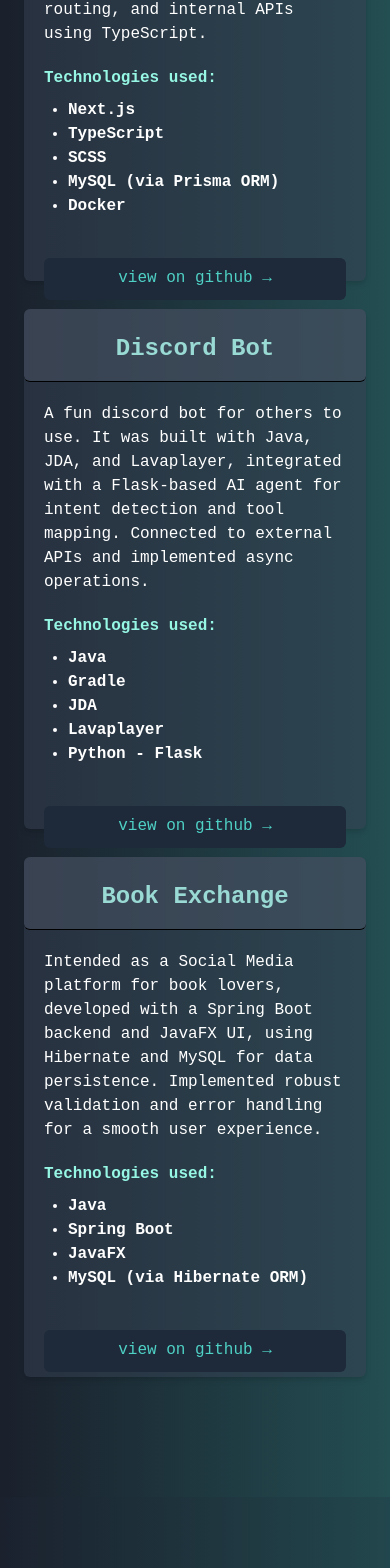
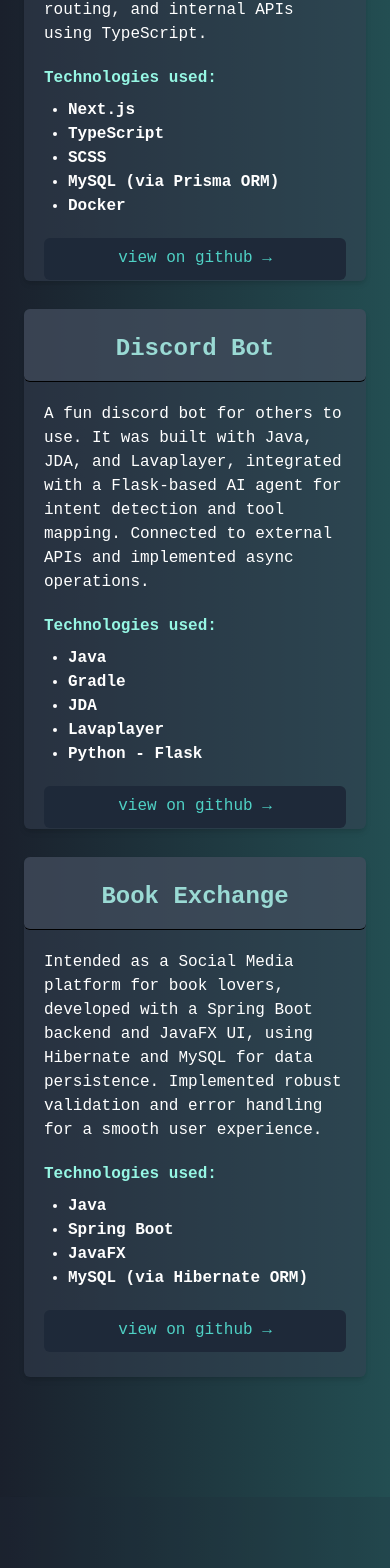
Before and after one commit to Loender/portfolio, a Next.js app: page / in a window 390 px wide. Shown: the part 4831-6399 px from the top of the page. Built offline with nearby package versions, Linux system fonts and the light colour scheme.

Commit message:
mobile fix #3 ? :(

```diff
--- a/src/components/Projects.tsx
+++ b/src/components/Projects.tsx
@@ -33,7 +33,7 @@
               <a
                 href="https://github.com/..."
                 target="_blank"
-                className="mt-5 w-full sm:w-auto px-4 py-2 bg-gray-800 rounded-md hover:bg-gray-400 transition text-base text-center break-words"
+                className="w-full sm:w-auto max-w-xs px-4 py-2 bg-gray-800 rounded-md hover:bg-gray-400 transition text-base text-center break-words"
               >
                 view on github →
               </a>
@@ -68,7 +68,7 @@
               <a
                 href="https://github.com/Loender/discord-bot"
                 target="_blank"
-                className="mt-5 w-full sm:w-auto px-4 py-2 bg-gray-800 rounded-md hover:bg-gray-400 transition text-base text-center break-words"
+                className="w-full sm:w-auto max-w-xs px-4 py-2 bg-gray-800 rounded-md hover:bg-gray-400 transition text-base text-center break-words"
               >
                 view on github →
               </a>
@@ -102,7 +102,7 @@
               <a
                 href="https://github.com/Loender/Book-Exchange"
                 target="_blank"
-                className="mt-5 w-full sm:w-auto px-4 py-2 bg-gray-800 rounded-md hover:bg-gray-400 transition text-base text-center break-words"
+                className="w-full sm:w-auto max-w-xs px-4 py-2 bg-gray-800 rounded-md hover:bg-gray-400 transition text-base text-center break-words"
               >
                 view on github →
               </a>
```
